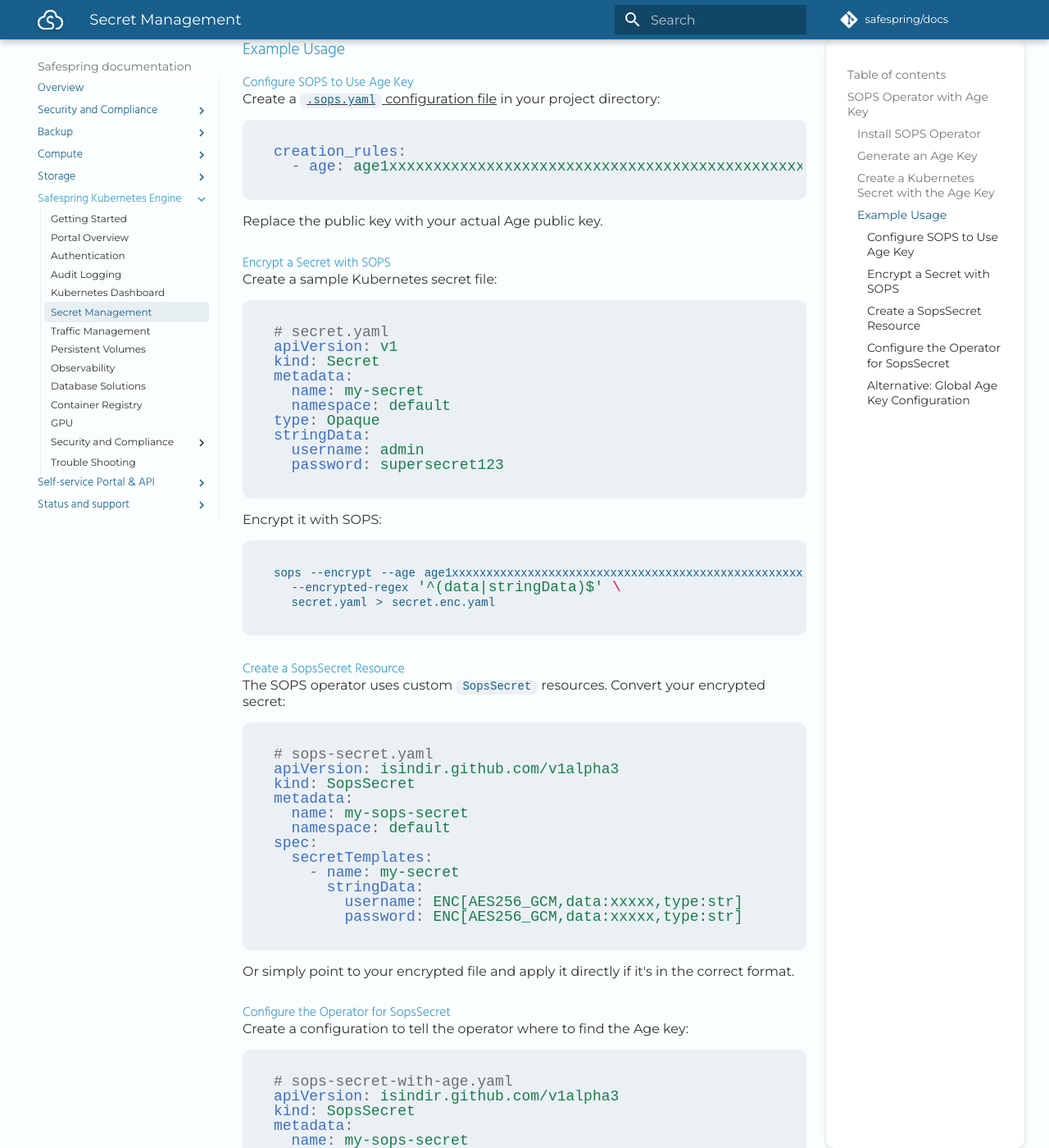
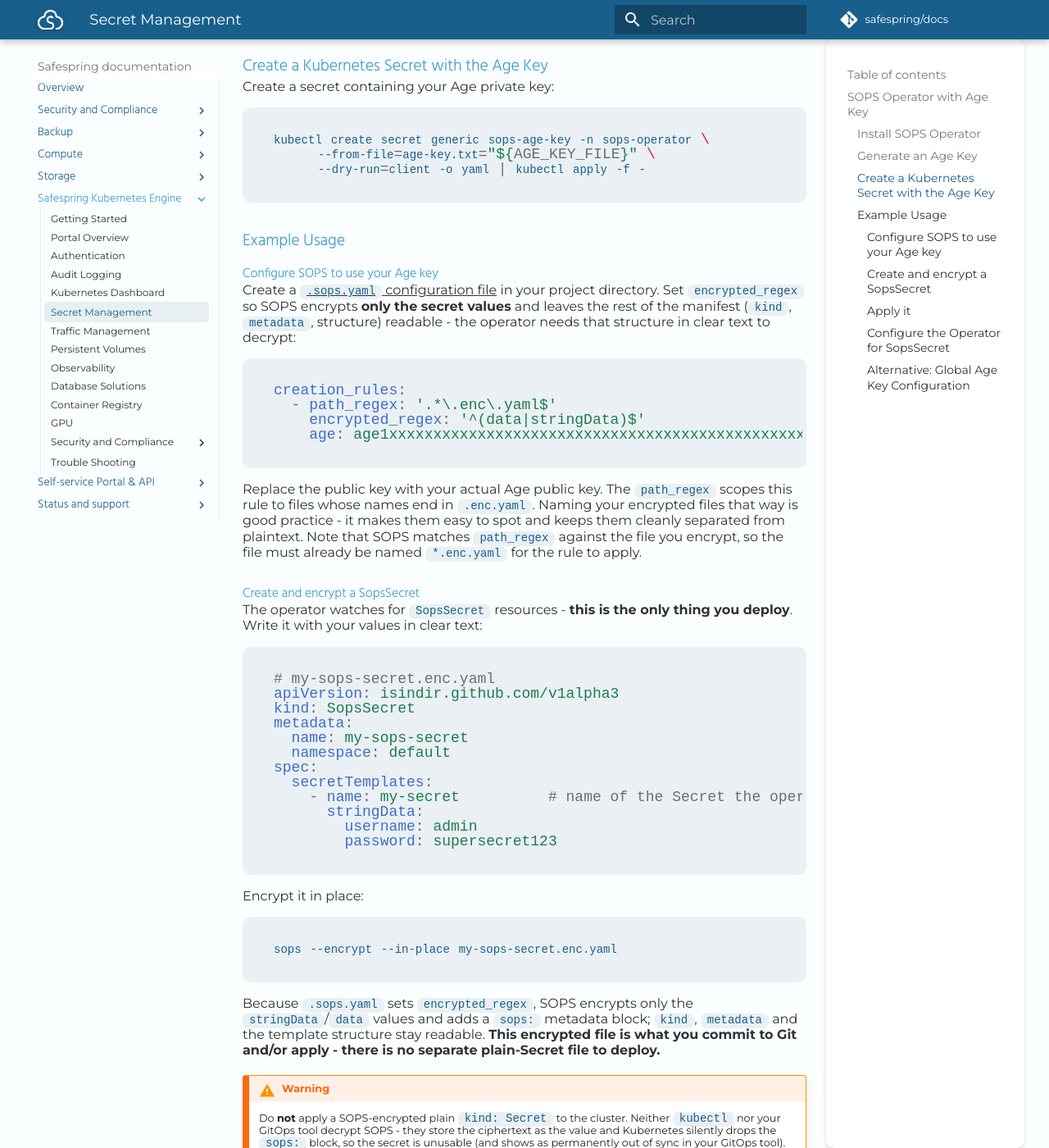
Before and after one commit to safespring/docs, an MkDocs documentation site: the page built from content/kubernetes/secret-management.md, in a window 1280 px wide and 1400 px high, scrolled down 1751 px. Shown: the whole window at 82% size. Built offline with MkDocs 1.6.1 and Material for MkDocs 9.7.7, drawn with Linux system fonts in a browser that asks for light colours; some web fonts are replaced; a script that is not in the unit is left out; comment, search, counter and statistics services are not loaded; some of the changed text lies outside the part shown.

Commit message:
Rewriting and clarifying details regarding the usage of sops in our workloadclusters

````diff
--- a/content/kubernetes/secret-management.md
+++ b/content/kubernetes/secret-management.md
@@ -13,6 +13,19 @@
 This guide walks you through setting up the SOPS operator in Kubernetes to automatically decrypt secrets encrypted with [SOPS](sops) using [Age encryption](https://github.com/FiloSottile/age).
 
 An alternative implementation of SOPS is presented by [Sops Operator](https://github.com/peak-scale/sops-operator) which focuses on complex scenario most of which valid in a multi-tenant environment.
+
+!!! note "What SOPS is - and that you don't have to use it"
+    SOPS ("Secrets OPerationS") is a general-purpose file-encryption tool - not a Kubernetes
+    feature. It encrypts the *values* in a structured file (YAML/JSON) while leaving the keys and
+    overall structure readable, so an encrypted file is still safe to store and diff in Git.
+
+    You don't have to use it at all. A pod, Job, etc. that references a secret only cares that
+    the `Secret` object exists in the cluster - it is completely indifferent to how it got
+    there. You can create Secrets directly (for example `kubectl apply` an unencrypted Secret
+    against the cluster) and everything works. SOPS exists purely to give you a safe way to
+    **keep secrets in a Git repository**: it encrypts the values at rest in Git, and the
+    operator decrypts them back into normal Secrets in the cluster. If you are not committing
+    secrets to Git, you don't need any of this.
 
 For following this guide it is required:
 
@@ -66,55 +79,32 @@
 Create a secret containing your Age private key:
 
 ```bash
-kubectl create secret generic age-key -n sops-operator \
-     --from-file=keys.txt="${AGE_KEY_FILE}" \
+kubectl create secret generic sops-age-key -n sops-operator \
+     --from-file=age-key.txt="${AGE_KEY_FILE}" \
      --dry-run=client -o yaml | kubectl apply -f -
 ```
 
 ### Example Usage
 
-#### Configure SOPS to Use Age Key
+#### Configure SOPS to use your Age key
 
-Create a [`.sops.yaml` configuration file](https://github.com/getsops/sops?tab=readme-ov-file#using-sops-yaml-conf-to-select-kms-pgp-and-age-for-new-files) in your project directory:
+Create a [`.sops.yaml` configuration file](https://github.com/getsops/sops?tab=readme-ov-file#using-sops-yaml-conf-to-select-kms-pgp-and-age-for-new-files) in your project directory. Set `encrypted_regex` so SOPS encrypts **only the secret values** and leaves the rest of the manifest (`kind`, `metadata`, structure) readable - the operator needs that structure in clear text to decrypt:
 
 ```yaml
 creation_rules:
-  - age: age1xxxxxxxxxxxxxxxxxxxxxxxxxxxxxxxxxxxxxxxxxxxxxxxxxxxxxxxx
+  - path_regex: '.*\.enc\.yaml$'
+    encrypted_regex: '^(data|stringData)$'
+    age: age1xxxxxxxxxxxxxxxxxxxxxxxxxxxxxxxxxxxxxxxxxxxxxxxxxxxxxxxx
 ```
 
-Replace the public key with your actual Age public key.
+Replace the public key with your actual Age public key. The `path_regex` scopes this rule to files whose names end in `.enc.yaml`. Naming your encrypted files that way is good practice - it makes them easy to spot and keeps them cleanly separated from plaintext. Note that SOPS matches `path_regex` against the file you encrypt, so the file must already be named `*.enc.yaml` for the rule to apply.
 
-#### Encrypt a Secret with SOPS
+#### Create and encrypt a SopsSecret
 
-Create a sample Kubernetes secret file:
+The operator watches for `SopsSecret` resources - **this is the only thing you deploy**. Write it with your values in clear text:
 
 ```yaml
-# secret.yaml
-apiVersion: v1
-kind: Secret
-metadata:
-  name: my-secret
-  namespace: default
-type: Opaque
-stringData:
-  username: admin
-  password: supersecret123
-```
-
-Encrypt it with SOPS:
-
-```bash
-sops --encrypt --age age1xxxxxxxxxxxxxxxxxxxxxxxxxxxxxxxxxxxxxxxxxxxxxxxxxxxxxxxx \
-  --encrypted-regex '^(data|stringData)$' \
-  secret.yaml > secret.enc.yaml
-```
-
-#### Create a SopsSecret Resource
-
-The SOPS operator uses custom `SopsSecret` resources. Convert your encrypted secret:
-
-```yaml
-# sops-secret.yaml
+# my-sops-secret.enc.yaml
 apiVersion: isindir.github.com/v1alpha3
 kind: SopsSecret
 metadata:
@@ -122,13 +112,34 @@
   namespace: default
 spec:
   secretTemplates:
-    - name: my-secret
+    - name: my-secret          # name of the Secret the operator will create
       stringData:
-        username: ENC[AES256_GCM,data:xxxxx,type:str]
-        password: ENC[AES256_GCM,data:xxxxx,type:str]
+        username: admin
+        password: supersecret123
 ```
 
-Or simply point to your encrypted file and apply it directly if it's in the correct format.
+Encrypt it in place:
+
+```bash
+sops --encrypt --in-place my-sops-secret.enc.yaml
+```
+
+Because `.sops.yaml` sets `encrypted_regex`, SOPS encrypts only the `stringData`/`data` values and adds a `sops:` metadata block; `kind`, `metadata` and the template structure stay readable. **This encrypted file is what you commit to Git and/or apply - there is no separate plain-Secret file to deploy.**
+
+!!! warning
+    Do **not** apply a SOPS-encrypted plain `kind: Secret` to the cluster. Neither `kubectl`
+    nor your GitOps tool decrypt SOPS - they store the ciphertext as the value and Kubernetes
+    silently drops the `sops:` block, so the secret is unusable (and shows as permanently out
+    of sync in your GitOps tool). Always wrap secrets in a `SopsSecret`; the operator is what
+    decrypts.
+
+#### Apply it
+
+```bash
+kubectl apply -f my-sops-secret.enc.yaml
+```
+
+The operator decrypts it and creates a normal `kind: Secret` named `my-secret`, which your pods consume the usual way (`envFrom`, `secretKeyRef`, or a volume mount). Under GitOps, commit the encrypted file and let your GitOps tool sync it rather than applying by hand.
 
 #### Configure the Operator for SopsSecret
 
````
